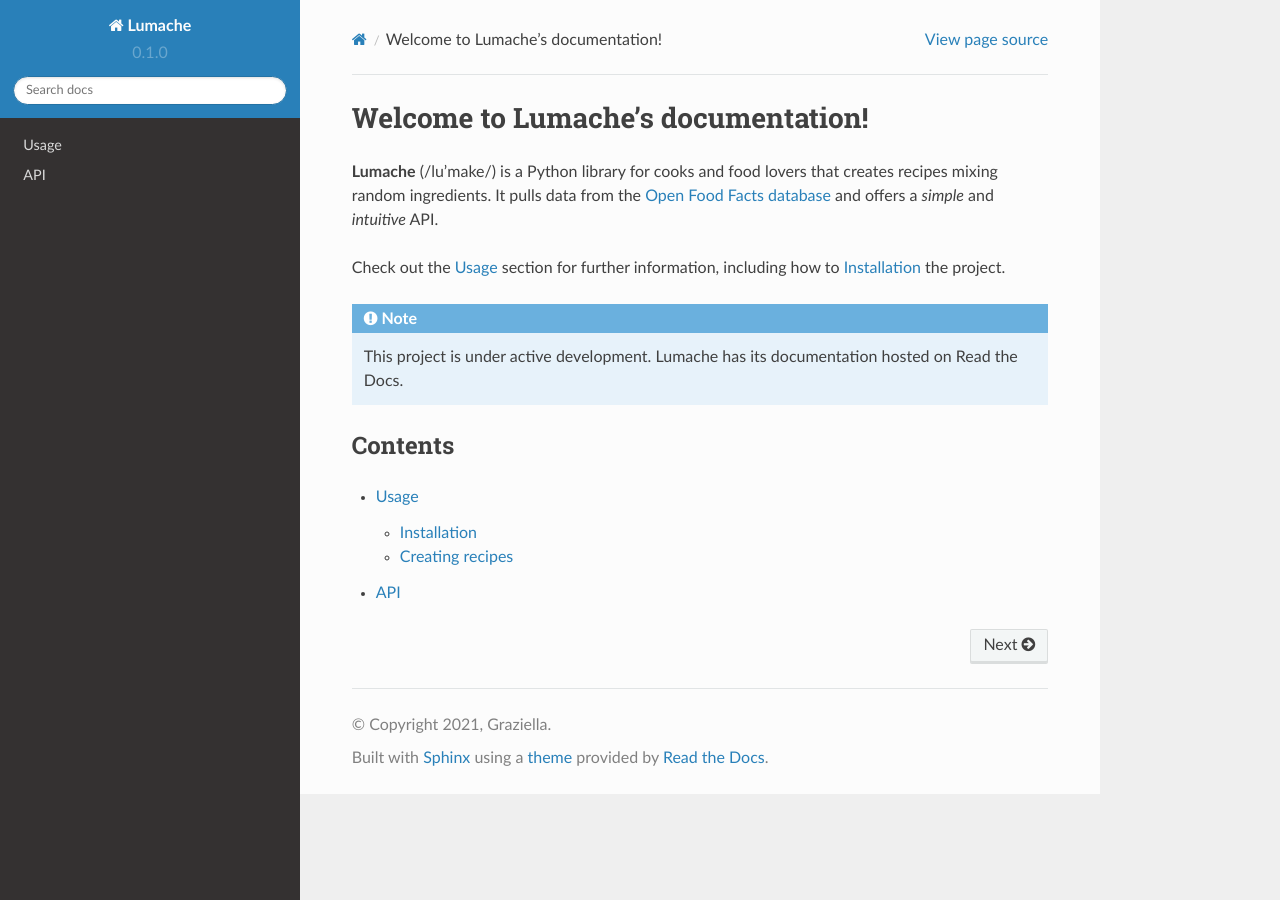
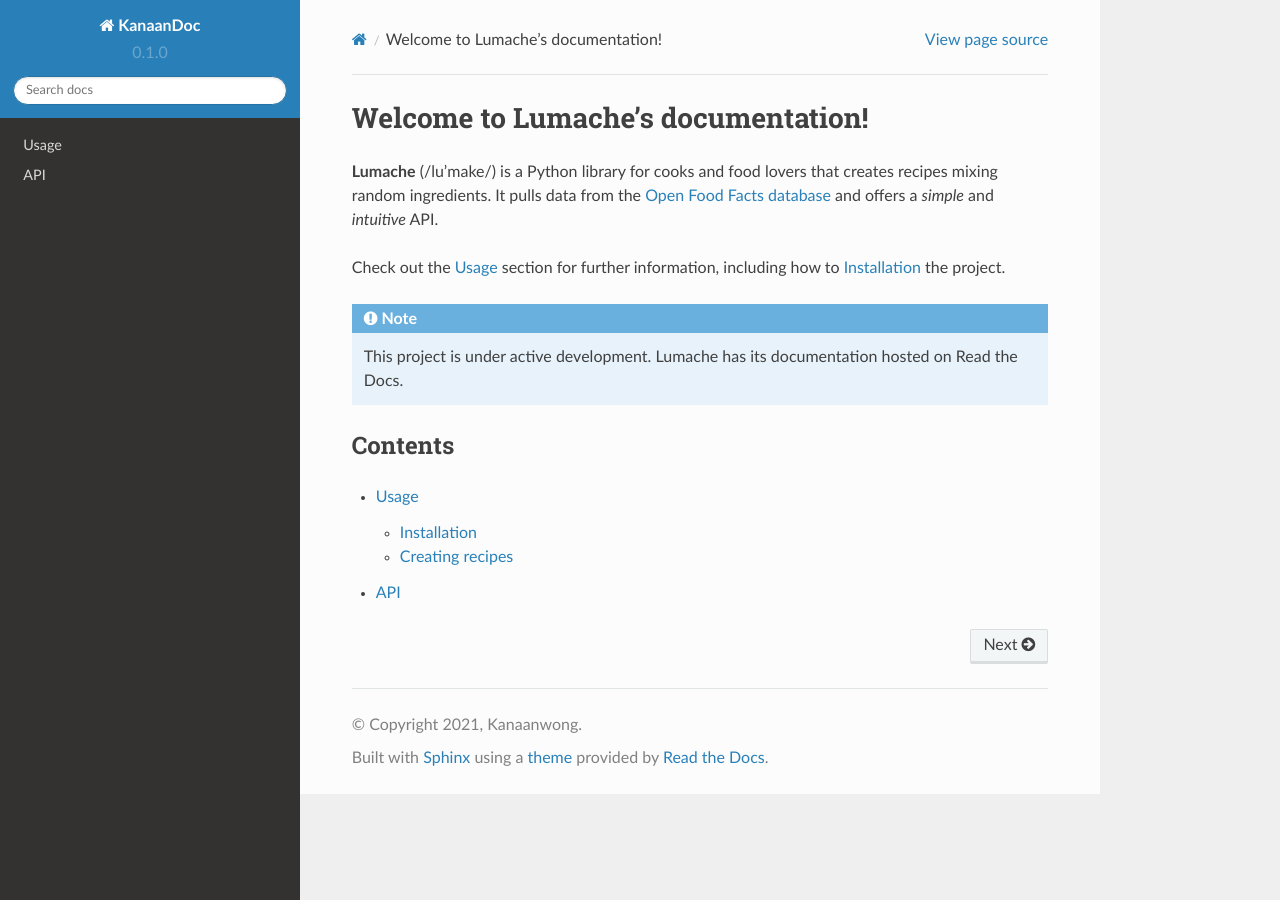
Before and after one commit to Kanaanwong/rtd-kanaan, a Sphinx documentation site: the page built from docs/source/index.rst, in a window 1280 px wide. Built offline with Sphinx 7.4.7 and the Read the Docs theme 2.0.0, drawn with Linux system fonts in a browser that asks for light colours.

Commit message:
revert change something

```diff
--- a/docs/source/conf.py
+++ b/docs/source/conf.py
@@ -2,9 +2,9 @@
 
 # -- Project information
 
-project = 'Lumache'
-copyright = '2021, Graziella'
-author = 'Graziella'
+project = 'KanaanDoc'
+copyright = '2021, Kanaanwong'
+author = 'Kanaanwong'
 
 release = '0.1'
 version = '0.1.0'
--- a/docs/source/index.rst
+++ b/docs/source/index.rst
@@ -13,6 +13,7 @@
 
    This project is under active development.
    Lumache has its documentation hosted on Read the Docs.
+
 Contents
 --------
 
```
